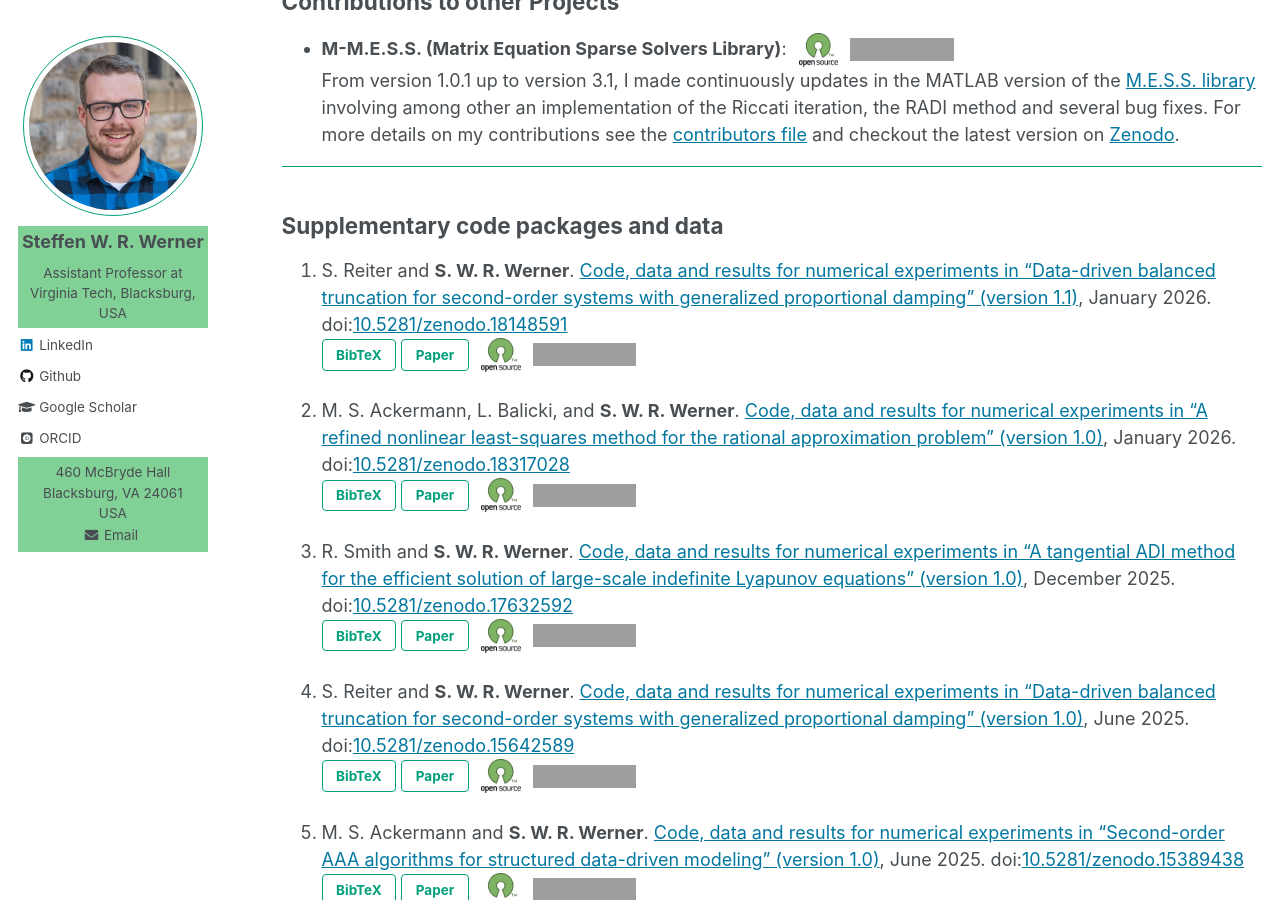
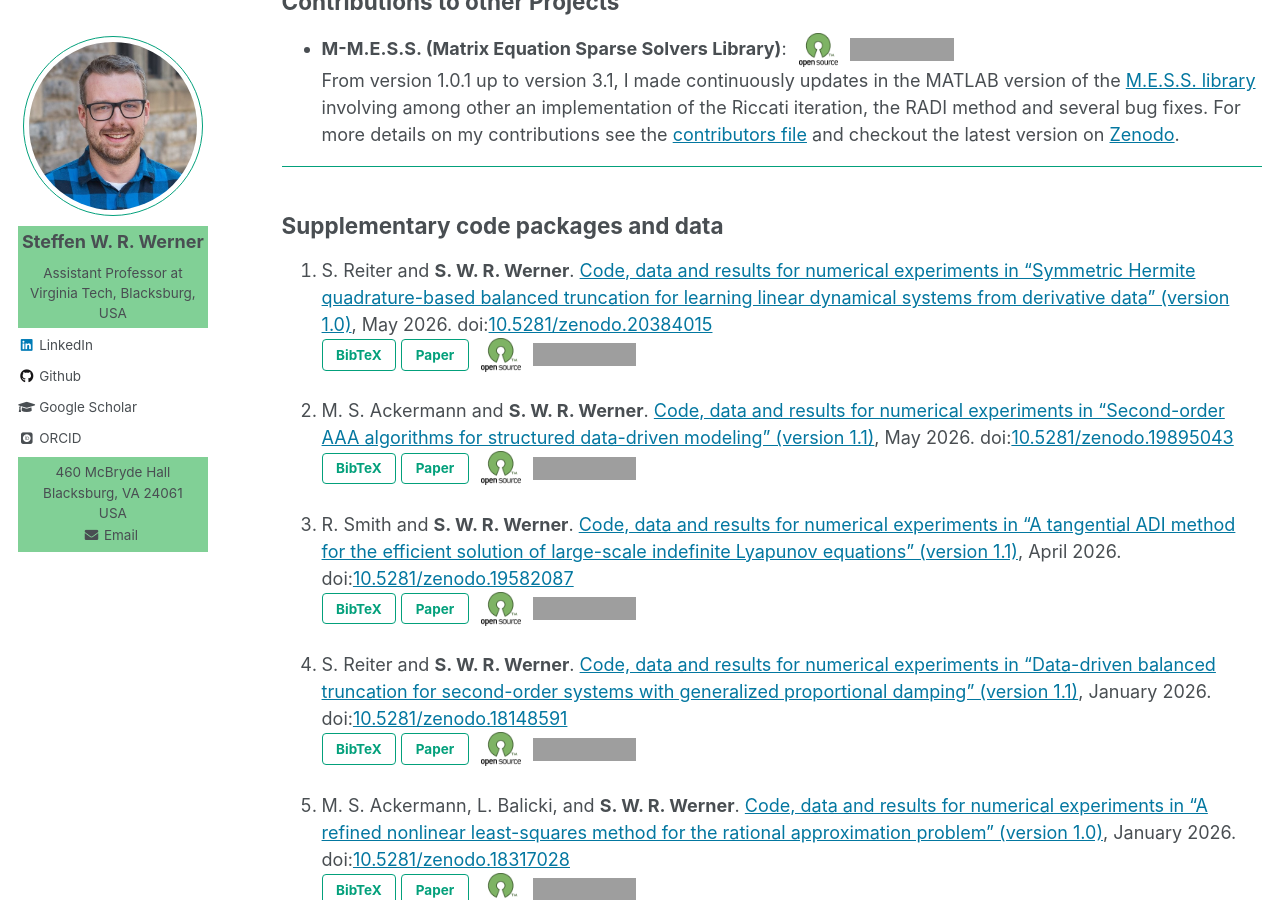
Before and after one commit to ninsteve/ninsteve.github.io, a Jekyll site: the page built from _pages/software.md, in a window 1280 px wide and 900 px high, scrolled down 1022 px. Built offline with Jekyll 4.4.1, drawn with Linux system fonts in a browser that asks for light colours; nearby versions of some CDN libraries; some web fonts are replaced; formulas are drawn with MathJax 3; grey boxes are pictures that could not be loaded.

Commit message:
Added missing code packages.

```diff
--- a/_pages/software.md
+++ b/_pages/software.md
@@ -115,6 +115,56 @@ author_profile: true
 ---
 
 ## <a name="codepackages"></a>Supplementary code packages and data ##
+
+1.  S. Reiter and <strong>S. W. R. Werner</strong>. <a target="blank_"
+    href="https://doi.org/10.5281/zenodo.20384015">Code, data and results for
+    numerical experiments in &ldquo;Symmetric Hermite quadrature-based balanced
+    truncation for learning linear dynamical systems from derivative data&rdquo;
+    (version 1.0)</a>,
+    May 2026. doi:<a target="blank_" href="https://doi.org/10.5281/zenodo.20384015">10.5281/zenodo.20384015</a><br />
+    <button id="supReiW26-pop" class="btn btn--inverse">BibTeX</button>
+    <a target="blank_" href="https://doi.org/10.48550/arXiv.2606.00298"><button
+    class="btn btn--inverse">Paper</button></a>
+    <a target ="_blank"
+    href="https://en.wikipedia.org/wiki/Open-source_software">
+    <img src="../images/open_source_symbol.png" alt="Open Source Software"
+    class="opensource"></a>
+    <a href="https://opensource.org/licenses/BSD-2-Clause">
+    <img src="https://img.shields.io/badge/License-BSD%202--Clause-orange.svg"
+    alt="License: BSD 2-Clause" class="badge"></a>
+
+1.  M. S. Ackermann and <strong>S. W. R. Werner</strong>. <a target="blank_"
+    href="https://doi.org/10.5281/zenodo.19895043">Code, data and results for
+    numerical experiments in &ldquo;Second-order AAA algorithms for structured
+    data-driven modeling&rdquo; (version 1.1)</a>,
+    May 2026. doi:<a target="blank_" href="https://doi.org/10.5281/zenodo.19895043">10.5281/zenodo.19895043</a><br />
+    <button id="supAckW26-pop" class="btn btn--inverse">BibTeX</button>
+    <a target="blank_" href="https://doi.org/10.48550/arXiv.2506.02241"><button
+    class="btn btn--inverse">Paper</button></a>
+    <a target ="_blank"
+    href="https://en.wikipedia.org/wiki/Open-source_software">
+    <img src="../images/open_source_symbol.png" alt="Open Source Software"
+    class="opensource"></a>
+    <a href="https://opensource.org/licenses/BSD-2-Clause">
+    <img src="https://img.shields.io/badge/License-BSD%202--Clause-orange.svg"
+    alt="License: BSD 2-Clause" class="badge"></a>
+
+1.  R. Smith and <strong>S. W. R. Werner</strong>. <a target="blank_"
+    href="https://doi.org/10.5281/zenodo.19582087">Code, data and results for
+    numerical experiments in &ldquo;A tangential ADI method for the efficient
+    solution of large-scale indefinite Lyapunov equations&rdquo;
+    (version 1.1)</a>,
+    April 2026. doi:<a target="blank_" href="https://doi.org/10.5281/zenodo.19582087">10.5281/zenodo.19582087</a><br />
+    <button id="supSmiW26-pop" class="btn btn--inverse">BibTeX</button>
+    <a target="blank_" href="https://doi.org/10.48550/arXiv.2512.04983"><button
+    class="btn btn--inverse">Paper</button></a>
+    <a target ="_blank"
+    href="https://en.wikipedia.org/wiki/Open-source_software">
+    <img src="../images/open_source_symbol.png" alt="Open Source Software"
+    class="opensource"></a>
+    <a href="https://opensource.org/licenses/BSD-2-Clause">
+    <img src="https://img.shields.io/badge/License-BSD%202--Clause-orange.svg"
+    alt="License: BSD 2-Clause" class="badge"></a>
 
 1.  S. Reiter and <strong>S. W. R. Werner</strong>. <a target="blank_"
     href="https://doi.org/10.5281/zenodo.18148591">Code, data and results for
```
